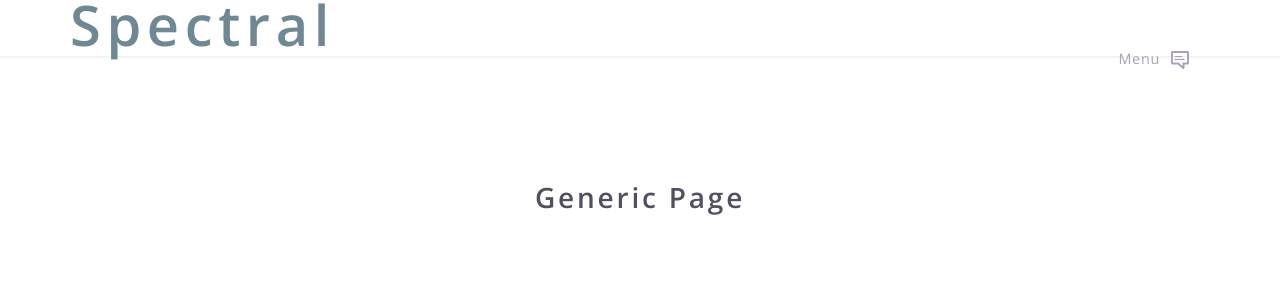
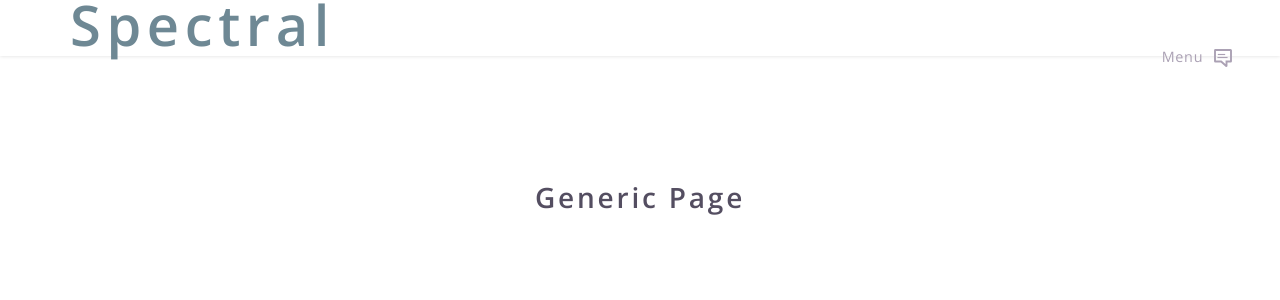
Before and after one commit to awhyit/pennie, a PHP site: page /generic.html in a window 1280 px wide. Shown: the top 300 px of the page. Run offline with PHP 8.4, Linux system fonts and the light colour scheme.

Commit message:
fixed spacing

```diff
--- a/assets/css/main.css
+++ b/assets/css/main.css
@@ -3972,7 +3972,6 @@
 						display: block;
 						font-size: 0.9em;
 						letter-spacing: 0.05em;
-						padding: 0.2em 3em
 					}
 
 						#header nav > ul > li > a.menuToggle {
```
